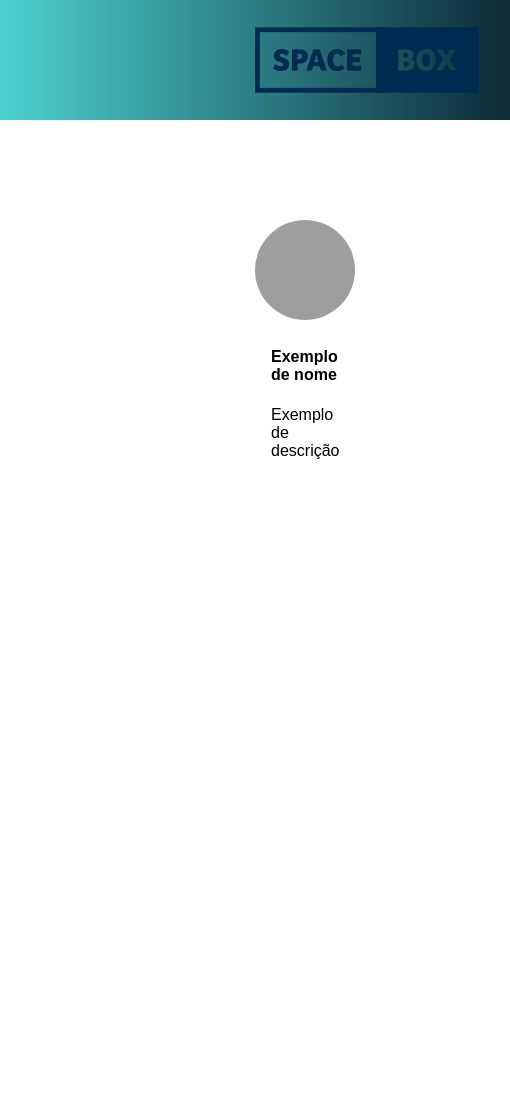
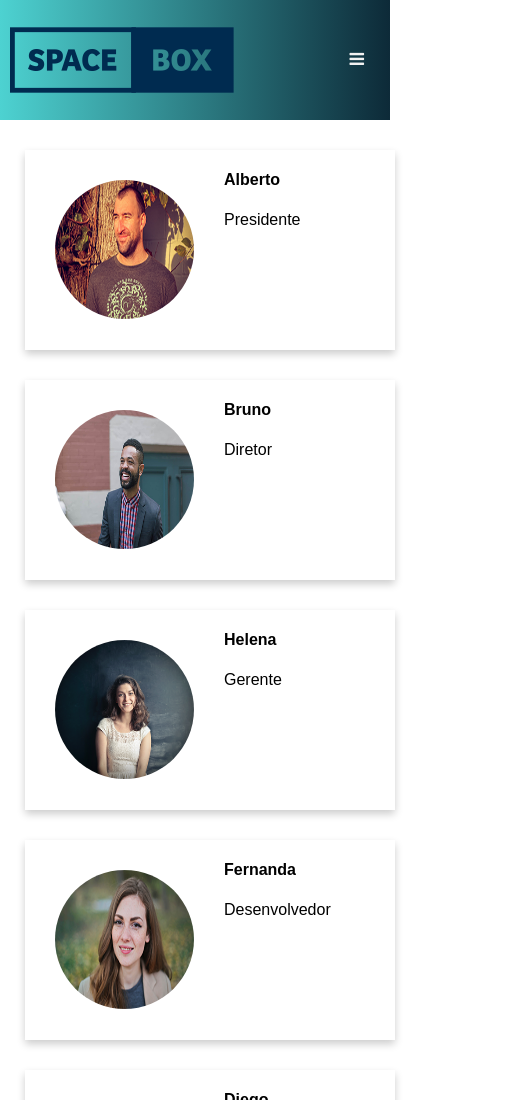
Before and after one commit to jefersonpa/commcepta, a plain HTML site: page index.html in a window 390 px wide. Shown: the top 1100 px of the page, 510 px wide, since content can reach past the window. Before the commit the page ends 844 px from the top, so only its background shows below. Drawn offline with Linux system fonts and the light colour scheme; grey boxes are pictures that could not be loaded.

Commit message:
Modificações no DOM do javascript para renderizar itens

```diff
--- /dev/null
+++ b/assets/dados.json
@@ -0,0 +1,65 @@
+[
+  {
+    "id": 1,
+    "foto": "foto-alberto.jpg",
+    "nome": "Alberto",
+    "cargo": "Presidente",
+    "idade": 20
+  },
+  {
+    "id": 2,
+    "foto": "foto-bruno.jpg",
+    "nome": "Bruno",
+    "cargo": "Diretor",
+    "idade": 21
+  },
+  {
+    "id": 3,
+    "foto": "foto-helena.jpg",
+    "nome": "Helena",
+    "cargo": "Gerente",
+    "idade": 22
+  },
+  {
+    "id": 4,
+    "foto": "foto-fernanda.jpg",
+    "nome": "Fernanda",
+    "cargo": "Desenvolvedor",
+    "idade": 23
+  },
+  {
+    "id": 5,
+    "foto": "foto-diego.jpg",
+    "nome": "Diego",
+    "cargo": "Desenvolvedor",
+    "idade": 24
+  },
+  {
+    "id": 6,
+    "foto": "foto-iris.jpg",
+    "nome": "Iris",
+    "cargo": "Desenvolvedor",
+    "idade": 25
+  },
+  {
+    "id": 7,
+    "foto": "foto-hugo.jpg",
+    "nome": "Hugo",
+    "cargo": "Desenvolvedor",
+    "idade": 26
+  },
+  {
+    "id": 8,
+    "foto": "foto-gustavo.jpg",
+    "nome": "Gustavo",
+    "cargo": "Desenvolvedor",
+    "idade": 27
+  },
+  {
+    "id": 9,
+    "foto": "foto-gabriel.jpg",
+    "nome": "Gabriel",
+    "cargo": "Desenvolvedor",
+    "idade": 28
+  }
+]
--- a/assets/sass/components/_card.scss
+++ b/assets/sass/components/_card.scss
@@ -1,41 +1,22 @@
-.imgCard {
-  width: 100px;
-  height: 100px;
-  border-radius: 50%;
-}
-
-@media screen and (max-width: 600px) {
-  .topnav a:not(:first-child) {
-    display: none;
-  }
-  .topnav a.icon {
-    float: right;
-    display: block;
-  }
-}
-
-@media screen and (max-width: 600px) {
-  .topnav.mobile {
-    position: relative;
-  }
-  .topnav.mobile .icon {
-    position: absolute;
-    right: 0;
-    top: 0;
-  }
-  .topnav.mobile a {
-    float: none;
-    display: block;
-    text-align: left;
-  }
-}
 /*  Card */
 .card {
-  width: 33%;
+  position: relative;
+  width: 30%;
+  height: 200px;
+  display: inline-block;
+  margin: 15px;
 
   /* Add shadows to create the "card" effect */
   box-shadow: 0 4px 8px 0 rgba(0, 0, 0, 0.2);
   transition: 0.3s;
+
+  &__selecionado {
+    width: 100%;
+  }
+
+  @media (max-width: $breakpoint-md) {
+    width: 100%;
+  }
 }
 
 /* On mouse-over, add a deeper shadow */
@@ -45,6 +26,21 @@
 
 /* Add some padding inside the card container */
 .cardContainer {
+  position: absolute;
+  text-align: left;
+  top: 0%;
+  width: auto;
   display: inline-block;
-  padding: 2px 16px;
 }
+.imgCard {
+  width: 139px;
+  height: 139px;
+  border-radius: 50%;
+  margin: 30px;
+  display: inline-block;
+}
+
+.card-selected {
+  background-color: $cor-secundaria;
+  color: #fff;
+}
--- a/assets/sass/components/_navbar.scss
+++ b/assets/sass/components/_navbar.scss
@@ -2,10 +2,15 @@
 
 .topnav {
   height: 120px;
-  padding-left: 255px !important;
-  padding-right: 255px !important;
+  padding-left: 255px;
+  padding-right: 255px;
   overflow: hidden;
   background-image: linear-gradient(to right, $cor-primaria, $cor-secundaria);
+
+  @media (max-width: $breakpoint-md) {
+    padding-left: 10px;
+    padding-right: 10px;
+  }
 }
 .logo {
   height: 66px;
@@ -42,3 +47,29 @@
 .topnav .icon {
   display: none;
 }
+
+@media screen and (max-width: 600px) {
+  .topnav a:not(:first-child) {
+    display: none;
+  }
+  .topnav a.icon {
+    float: right;
+    display: block;
+  }
+}
+
+@media screen and (max-width: 600px) {
+  .topnav.mobile {
+    position: relative;
+  }
+  .topnav.mobile .icon {
+    position: absolute;
+    right: 0;
+    top: 0;
+  }
+  .topnav.mobile a {
+    float: none;
+    display: block;
+    text-align: left;
+  }
+}
--- a/assets/sass/pages/_index.scss
+++ b/assets/sass/pages/_index.scss
@@ -2,7 +2,12 @@
   &__container {
     padding-left: 255px;
     padding-right: 255px;
-    padding-top: 100px;
+    padding-top: 15px;
+
+    @media (max-width: $breakpoint-md) {
+      padding-left: 10px;
+      padding-right: 10px;
+    }
   }
 }
 
--- a/index.html
+++ b/index.html
@@ -1,48 +1,110 @@
 <!DOCTYPE html>
 <html>
   <head>
-    <meta name="viewport" content="width=device-width, initial-scale=1, maximum-scale=1, user-scalable=no" />
+    <meta
+      name="viewport"
+      content="width=device-width, initial-scale=1, maximum-scale=1, user-scalable=no"
+    />
     <meta http-equiv="Content-Type" content="text/html; charset=UTF-8" />
-    <link rel="stylesheet" href="https://cdnjs.cloudflare.com/ajax/libs/font-awesome/4.7.0/css/font-awesome.min.css" />
-    <link rel="stylesheet" type="text/css" href="./assets/css/style.min.css"  />
+    <link
+      rel="stylesheet"
+      href="https://cdnjs.cloudflare.com/ajax/libs/font-awesome/4.7.0/css/font-awesome.min.css"
+    />
+    <link rel="stylesheet" type="text/css" href="./assets/css/style.min.css" />
     <meta name="theme-color" content="#4dd2d1" />
-
-    <script>
-
-    function loadPage(url, element) {
-        req = new XMLHttpRequest();
-        req.open('GET', url, false);
-        req.send(null);
-        element.innerHTML = req.responseText;
-      }
-    </script>
   </head>
   <body>
     <div id="navbarPage"></div>
     <div class="index__container">
-        <div class="card">
-            <img
-              src="https://www.rodinoliolusso.com/media/images/products/566x496/rn_064J10_566x496_9.gif"
-              alt="Avatar"
-              class="imgCard"
-            />
-            <div class="cardContainer">
-              <h4><b>Exemplo de nome</b></h4>
-              <p>Exemplo de descrição</p>
-            </div>
-          </div>
+
+
+          <div id="cardSelected"></div>
+          <div id="cardData"></div>
         </div>
+
     </div>
     <script>
+      var funcionarios = [];
+      function loadPage(url, element) {
+        req = new XMLHttpRequest();
+        req.open("GET", url, false);
+        req.send(null);
+        element.innerHTML = req.responseText;
+      }
+
       function toggleMenu() {
-        var x = document.getElementById('navbar');
-        if (x.className === 'topnav') {
-          x.className += ' mobile';
+        var x = document.getElementById("navbar");
+        if (x.className === "topnav") {
+          x.className += " mobile";
         } else {
-          x.className = 'topnav';
+          x.className = "topnav";
         }
       }
-     loadPage('navbar.html', document.getElementById('navbarPage'));
+
+      function toggleSelected(id) {
+        document.getElementById("cardSelected").innerHTML = "";
+
+        funcionarios.forEach(element => {
+          if ('card'+element.id != id) {
+
+            var x = document.getElementById('card'+element.id);
+            x.className = "card";
+
+
+
+
+
+
+          } else {
+            var x = document.getElementById(id);
+            if (x.className === "card") {
+              x.className += " card-selected";
+
+              document.getElementById("cardSelected").innerHTML =  "<div class='card card__selecionado' > "+
+              "  <img "+
+              "    src='https://www.rodinoliolusso.com/media/images/products/566x496/rn_064J10_566x496_9.gif' "+
+              "    alt='Avatar' "+
+              "    class='imgCard' "+
+              "  /> "+
+              "  <div class='cardContainer'> "+
+              "    <p><b>NOME: </b>"+element.nome+"</p> "+
+              "    <p><b>CARGO: </b>"+element.cargo+"</p> "+
+              "    <p><b>IDADE: </b>"+element.idade+"</p> "+
+              "  </div> "+
+              "</div>  ";
+            } else {
+              x.className = "card";
+            }
+          }
+        });
+      }
+
+      loadPage("navbar.html", document.getElementById("navbarPage"));
+
+      fetch("./assets/dados.json")
+        .then(response => response.json())
+        .then(json => {
+          funcionarios = json;
+          document.getElementById("cardData").innerHTML = "";
+
+          funcionarios.forEach(element => {
+            document.getElementById("cardData").innerHTML +=
+              "<div class='card'  id='card"+element.id+"'  onclick=\"toggleSelected(this.id)\"><img src='./assets/img/" +
+              element.foto +
+              "' " +
+              "alt='Avatar' class='imgCard' /> " +
+              "     <div class='cardContainer'>         " +
+              "       <h4><b>" +
+              element.nome +
+              "</b></h4> " +
+              "       <p>" +
+              element.cargo +
+              "</p> " +
+              "     </div> " +
+              "   </div>  " +
+              " </div>";
+          });
+        });
     </script>
   </body>
 </html>
```
Also changed, not shown: assets/css/style.min.css, assets/img/foto-alberto.jpg (renamed from assets/img/142x142 alberto.png), assets/img/foto-bruno.jpg (renamed from assets/img/142x142 bruno.png), assets/img/foto-diego.jpg (renamed from assets/img/142x142 diego.png), assets/img/foto-fernanda.jpg (renamed from assets/img/142x142 fernanda.png), assets/img/foto-gabriel.jpg (renamed from assets/img/142x142 gabriel.png), assets/img/foto-gustavo.jpg (renamed from assets/img/142x142 gustavo.png), assets/img/foto-helena.jpg (renamed from assets/img/142x142 helena.png), assets/img/foto-hugo.jpg (renamed from assets/img/142x142 hugo.png), assets/img/foto-iris.jpg (renamed from assets/img/142x142 iris.png).
